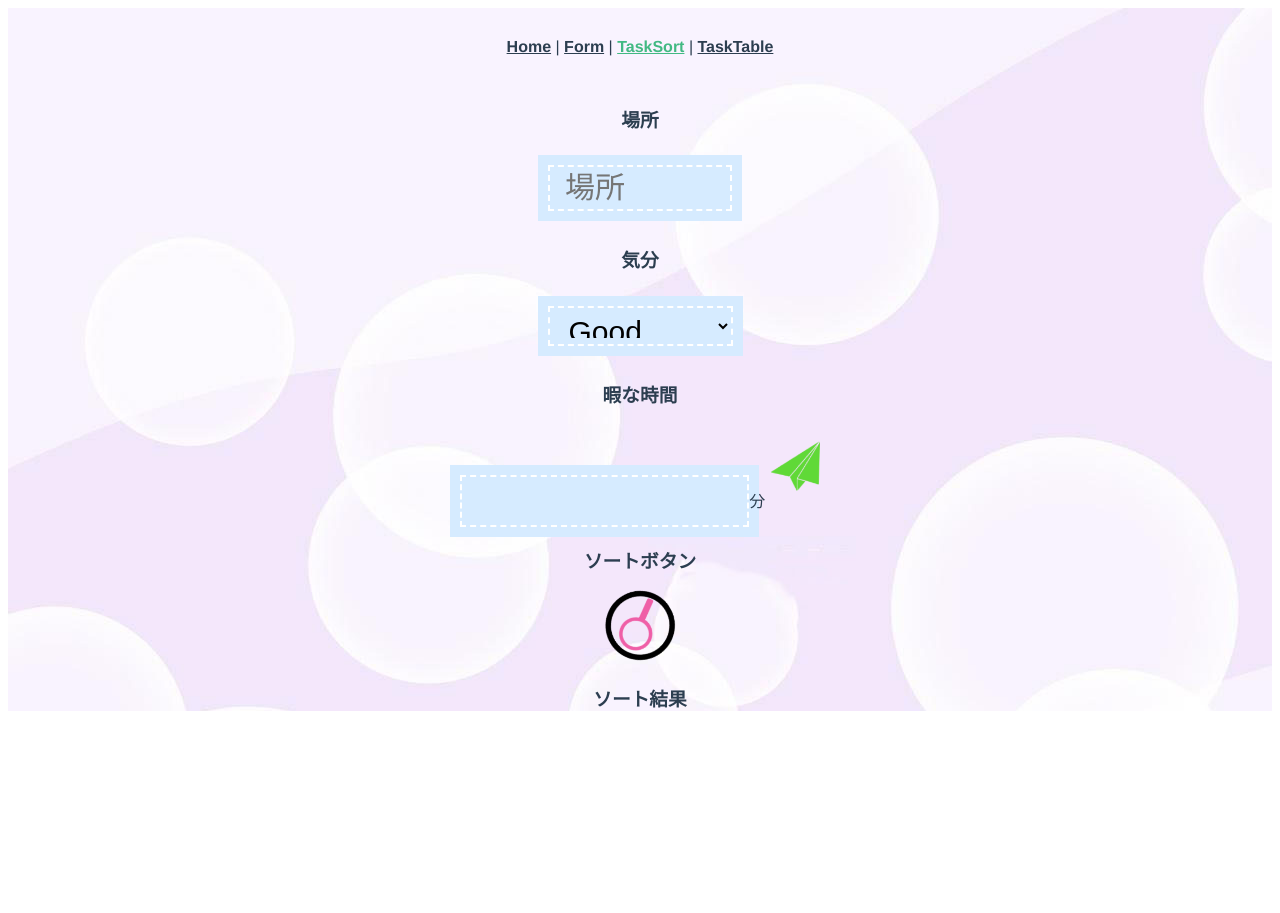
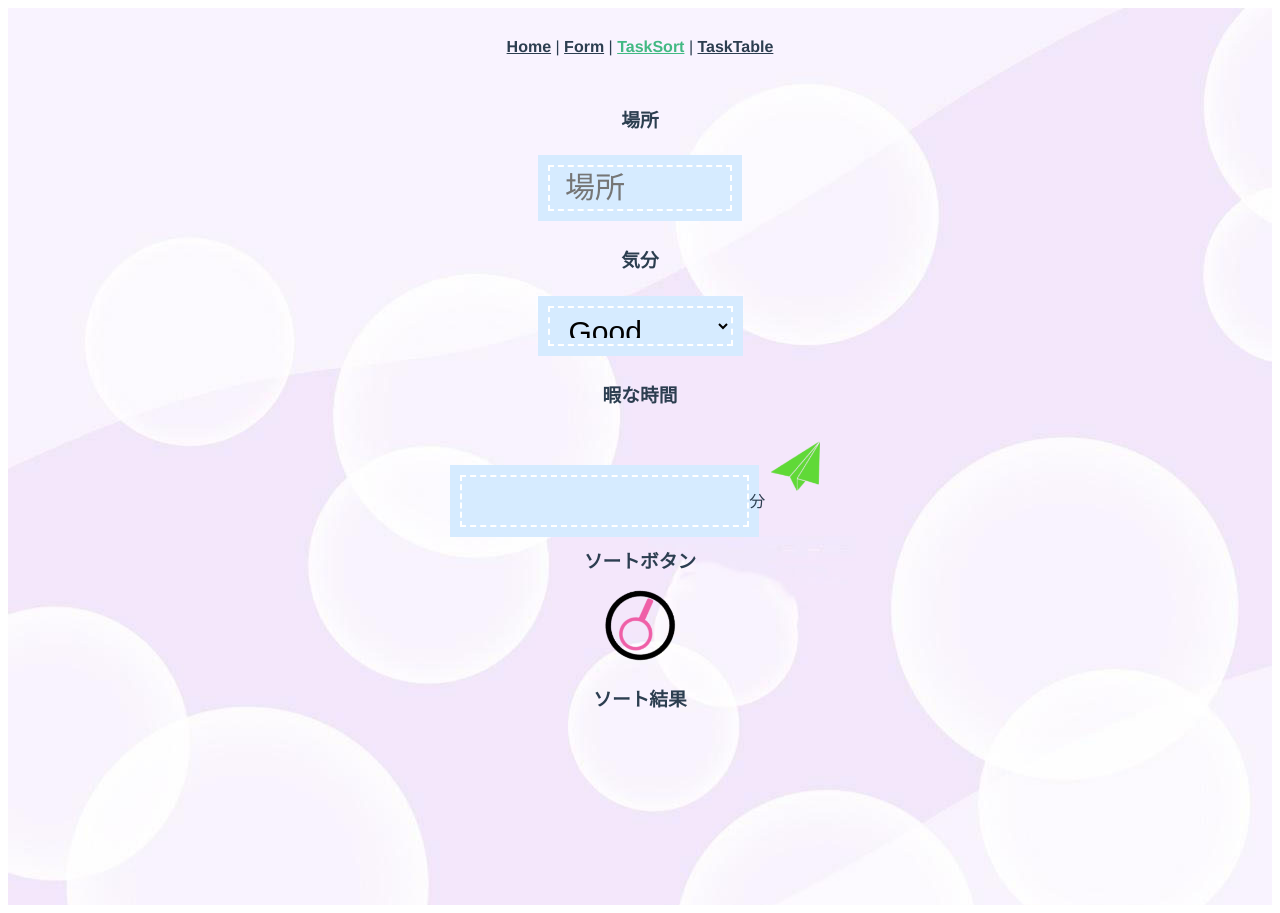
Before and after one commit to FukeKazki/TapiokaTaskApp, a Vue app: page /task-sort in a window 1280 px wide. Before the commit the page ends 800 px from the top, so only its background shows below. Built offline with nearby package versions, Linux system fonts and the light colour scheme.

Commit message:
Debug:  styleの変更

```diff
--- a/src/views/Form.vue
+++ b/src/views/Form.vue
@@ -103,6 +103,10 @@
 </script>
 
 <style scoped>
+    .form {
+        height: 100vh;
+    }
+
     .submit-button {
         padding: .5em 1em;
         color: #FFF;
--- a/src/views/TaskSort.vue
+++ b/src/views/TaskSort.vue
@@ -1,5 +1,5 @@
 <template>
-    <div>
+    <div class="task-sort">
 
         <div>
             <h3>場所</h3>
@@ -89,6 +89,10 @@
 </script>
 
 <style scoped>
+    .task-sort {
+        height: 100vh;
+    }
+
     li {
         list-style: none;
     }
```
